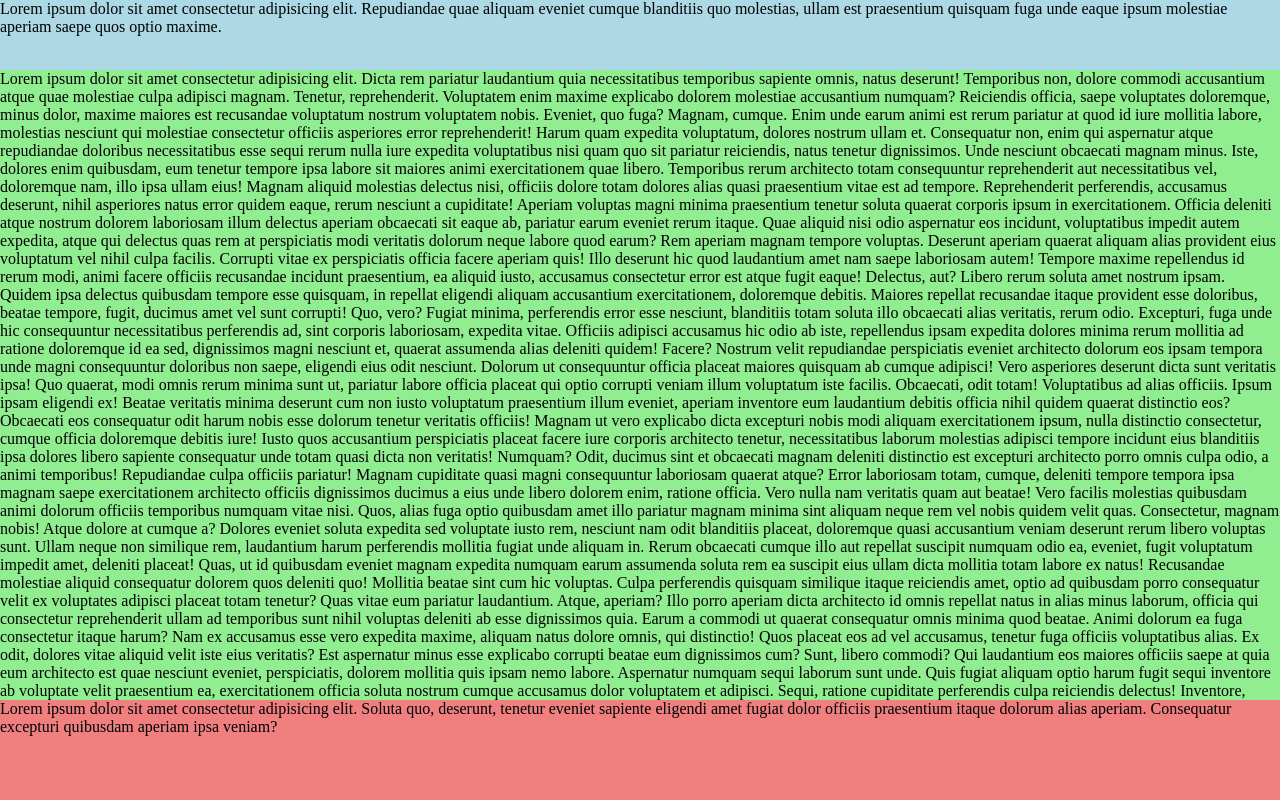
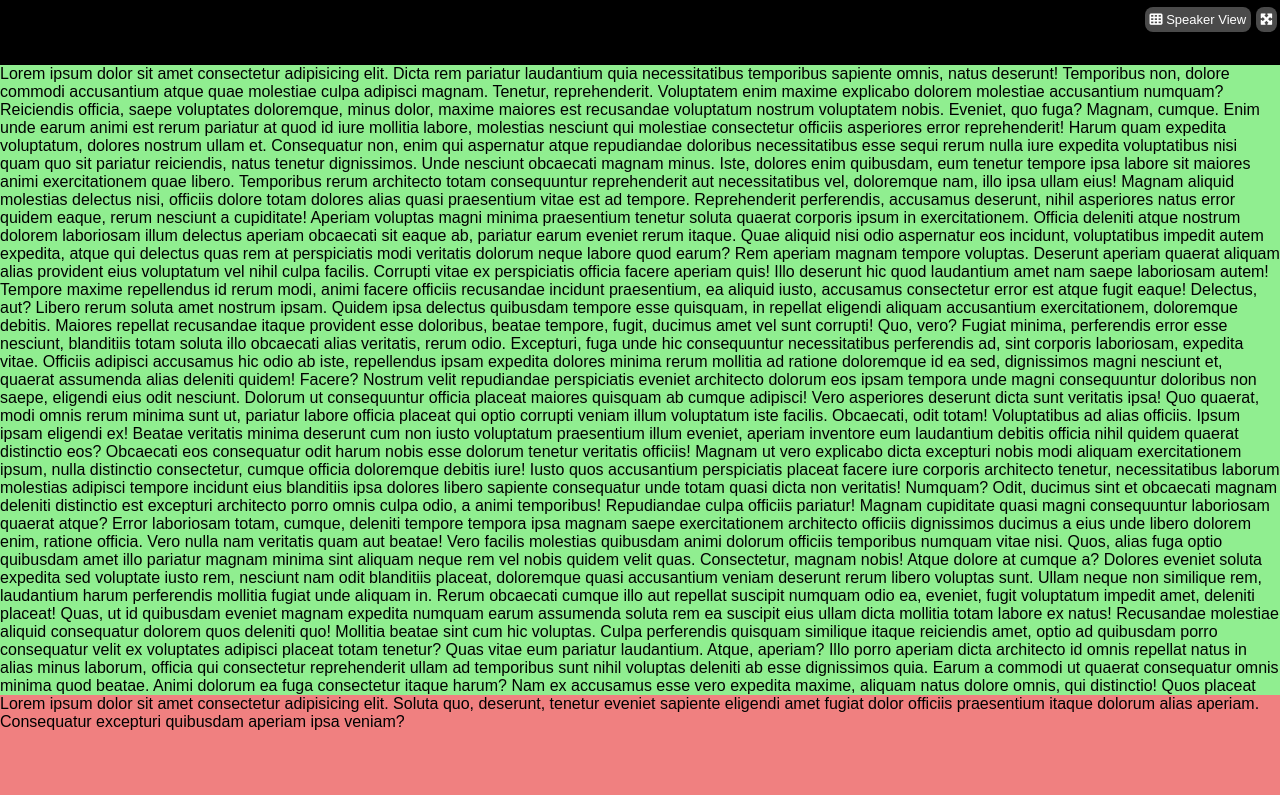
Before and after one commit to Neo-Machina/html-css-zoom, a plain HTML site: page index.html in a window 1280 px wide. Drawn offline with Linux system fonts and the light colour scheme.

Commit message:
header completed

```diff
--- a/css/style.css
+++ b/css/style.css
@@ -5,10 +5,26 @@
     box-sizing: border-box;
 }
 
+/* COMMON */
+body {
+    font-family: sans-serif;
+}
+
 /* HEADER */
 header {
-    background-color: lightblue;
-    height: 70px;
+    background-color: black;
+    height: 65px;
+    display: flex;
+    justify-content: flex-end;
+    padding: 10px 3px;
+}
+
+.header-menu span {
+    background-color: #4a4a4a;
+    color: white;
+    padding: 5px;
+    border-radius: 8px;
+    font-size: 13px;
 }
 
 /* MAIN */
--- a/index.html
+++ b/index.html
@@ -12,7 +12,10 @@
 <body>
     <!-- HEADER -->
     <header>
-        Lorem ipsum dolor sit amet consectetur adipisicing elit. Repudiandae quae aliquam eveniet cumque blanditiis quo molestias, ullam est praesentium quisquam fuga unde eaque ipsum molestiae aperiam saepe quos optio maxime.
+        <nav class="header-menu">
+            <span><i class="fas fa-th" aria-hidden="true"></i> Speaker View</span>
+            <span><i class="fas fa-expand-arrows-alt" aria-hidden="true"></i></span>
+        </nav>
     </header>
 
     <!-- MAIN -->
```
